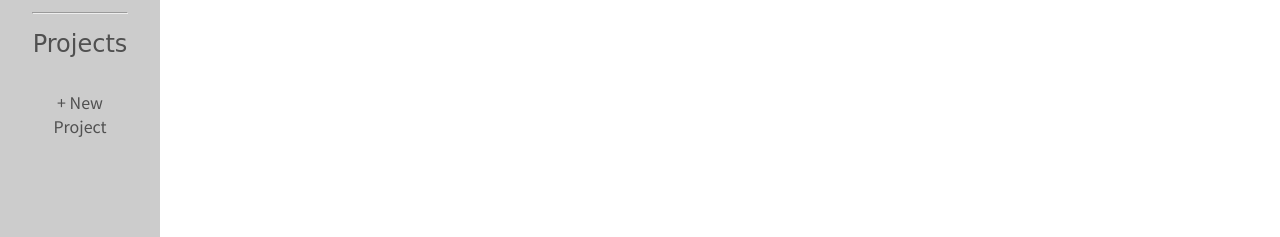
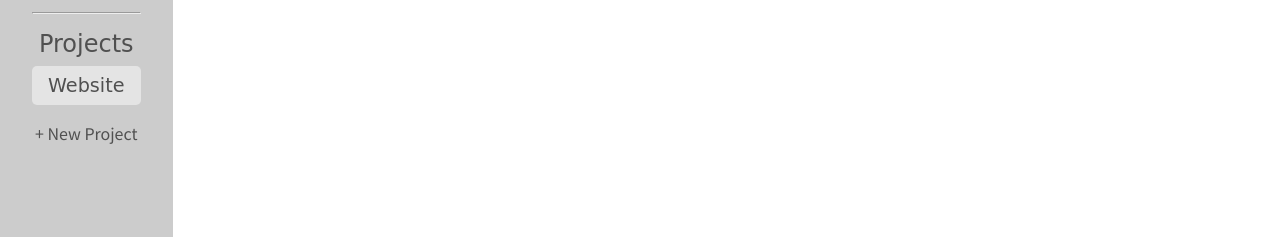
Before and after one commit to JonPeeAir/todo-list, a website built with webpack: page src/template.html in a window 1280 px wide. Shown: the part 184-421 px from the top of the page. Built offline with nearby package versions, Linux system fonts and the light colour scheme; a web font is replaced by a local one.

Commit message:
feat: style the projects container

```diff
--- a/src/styles.css
+++ b/src/styles.css
@@ -101,6 +101,10 @@
     gap: 1rem;
 }
 
+ul > li {
+    list-style-type: none;
+}
+
 .menu-primaryStyle {
     background: none;
     border: none;
@@ -113,7 +117,14 @@
 }
 
 .menu-secondaryStyle {
-
+    background: none;
+    border: none;
+    width: 100%;
+    color: var(--menuItemColor);
+    font-size: 1.2rem;
+    font-family: var(--displayFont);
+    text-align: left;
+    cursor: default;
 }
 
 #general-tasks {
@@ -134,6 +145,20 @@
 
 menu > hr {
     width: 100%;
+}
+
+#projects {
+    margin-top: -0.5rem;
+    padding: 0.5rem 1rem;
+    width: 100%;
+    max-height: 30%;
+    border-radius: 5px;
+    background-color: var(--newProjectFormColor);
+    overflow: auto;
+
+    display: flex;
+    flex-direction: column;
+    gap: 0.5rem;
 }
 
 .new-project-btn {
--- a/src/template.html
+++ b/src/template.html
@@ -26,8 +26,28 @@
             <p class="menu-primaryStyle">Projects</p>
 
             <ul id="projects">
-
-
+                <li><button class="menu-secondaryStyle">Website</button></li>
+                <!-- <li><button class="menu-secondaryStyle">Website</button></li> -->
+                <!-- <li><button class="menu-secondaryStyle">Website</button></li>
+                <li><button class="menu-secondaryStyle">Website</button></li>
+                <li><button class="menu-secondaryStyle">Website</button></li>
+                <li><button class="menu-secondaryStyle">Website</button></li>
+                <li><button class="menu-secondaryStyle">Website</button></li>
+                <li><button class="menu-secondaryStyle">Website</button></li>
+                <li><button class="menu-secondaryStyle">Website</button></li>
+                <li><button class="menu-secondaryStyle">Website</button></li>
+                <li><button class="menu-secondaryStyle">Website</button></li>
+                <li><button class="menu-secondaryStyle">Website</button></li>
+                <li><button class="menu-secondaryStyle">Website</button></li>
+                <li><button class="menu-secondaryStyle">Website</button></li>
+                <li><button class="menu-secondaryStyle">Website</button></li>
+                <li><button class="menu-secondaryStyle">Website</button></li>
+                <li><button class="menu-secondaryStyle">Website</button></li>
+                <li><button class="menu-secondaryStyle">Website</button></li>
+                <li><button class="menu-secondaryStyle">Website</button></li>
+                <li><button class="menu-secondaryStyle">Website</button></li>
+                <li><button class="menu-secondaryStyle">Website</button></li>
+                <li><button class="menu-secondaryStyle">Website</button></li> -->
             </ul>
 
             <button class="new-project-btn" id="new-project-btn"> <span>+</span> New Project</button>
```
